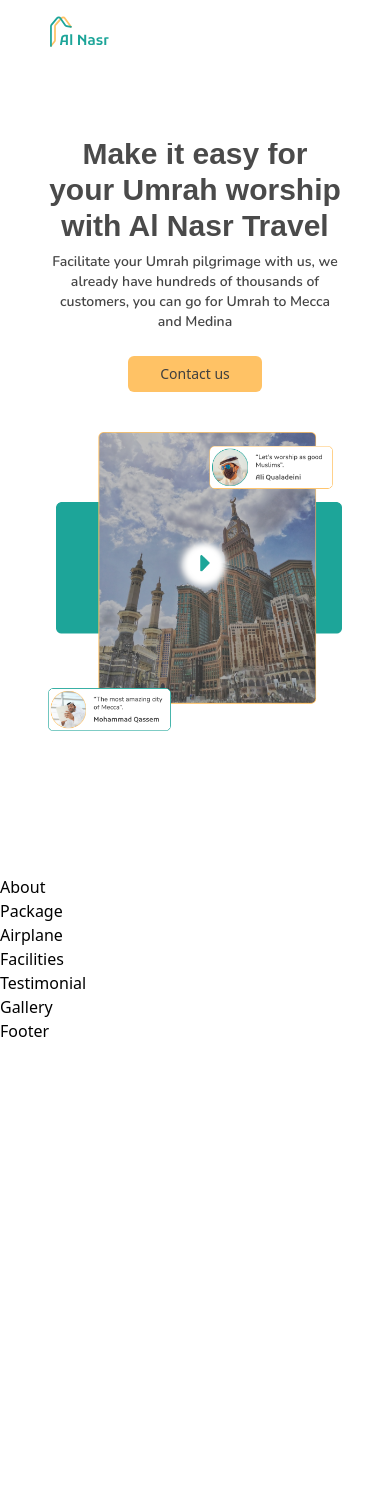
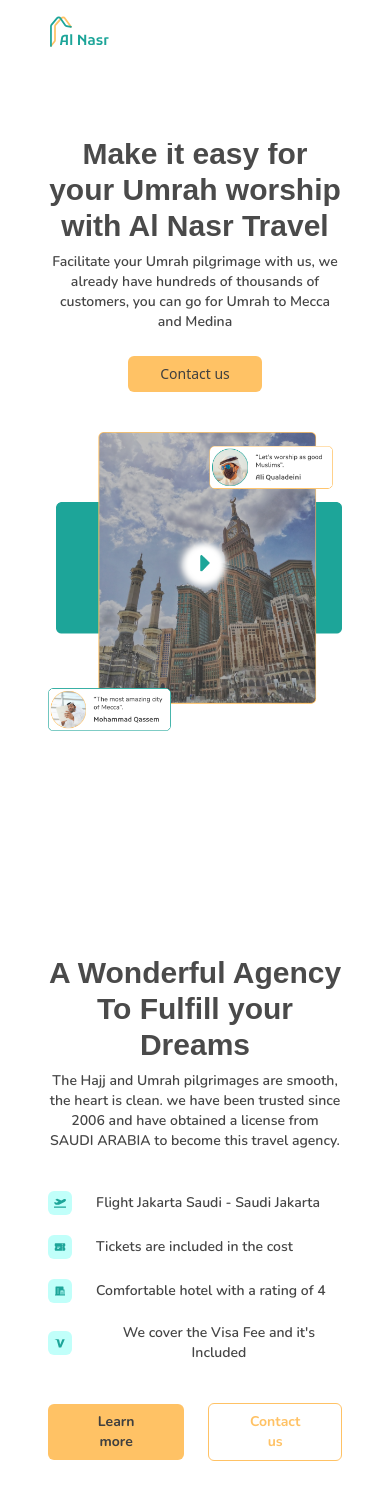
Before and after one commit to riskiarihidayat/alnasr-landing-page, a React (Vite) app: page / in a window 390 px wide. Shown: the top 1499 px of the page. Before the commit the page ends 1043 px from the top, so only its background shows below. Built offline with nearby package versions, Linux system fonts and the light colour scheme; some icons are missing; a web font is replaced by a local one.

Commit message:
feature/add packages page

```diff
--- a/src/components/Navbar.jsx
+++ b/src/components/Navbar.jsx
@@ -19,7 +19,7 @@
           <li><a href="#gallery" className='nav-links'>Gallery</a></li>
         </ul>
         <div className='hidden md:flex'>
-          <a href="#" className='py-4 px-9 bg-yellow rounded-md text-dark-grey-text md:text-xls'>Contact us</a>
+          <a href="#" className='py-4 px-10 bg-yellow rounded-md text-dark-grey-text md:text-xls'>Contact us</a>
         </div>
         <div onClick={() => setisOpen(!isOpen)} className='md:hidden'>
         {
--- /dev/null
+++ b/src/components/PackageCard.jsx
@@ -0,0 +1,27 @@
+import React from 'react'
+
+const PackageCard = ({ img, type, typeDes, title, price, service1, service2, service3, service4, service5 }) => {
+  return (
+    <div className='py-5 pl-4 md:py-7 md:pl-7 rounded-md bg-white-bg shadow-3xl'>
+      <img src={img} alt="Umrah" className='mb-4 pr-7 w-[311px]' />
+      <div className='text-start'>
+        <div className='flex justify-between items-center mb-5'>
+          <p className='font-nunito text-yellow text-sm md:text-xl'>{type}</p>
+          <p className='font-nunito font-bold text-base text-light-grey-text py-[10px] px-[30px] rounded-l-full bg-light-grey'>{typeDes}</p>
+        </div>
+        <h3 className='section-title text-base mb-2'>{title}</h3>
+        <p className='section-title text-xl mb-5'>{price}</p>
+        <ul className='flex items-center gap-5 mb-10'>
+          <li className='about-icon text-xl'>{service1}</li>
+          <li className='about-icon text-xl'>{service2}</li>
+          <li className='about-icon text-xl'>{service3}</li>
+          <li className='about-icon text-xl'>{service4}</li>
+          <li className='about-icon text-xl'>{service5}</li>
+        </ul>
+        <a href="#" className='py-2 px-8 md:py-4 md:px-10 border-yellow border-[1px] rounded-md font-nunito font-semibold text-yellow text-sm md:text-xl'>View Detail</a>
+      </div>
+    </div>
+  )
+}
+
+export default PackageCard
--- a/src/containers/About.jsx
+++ b/src/containers/About.jsx
@@ -1,8 +1,45 @@
 import React from 'react'
+
+import about from './../assets/about.png'
+import { FaPlaneDeparture } from 'react-icons/fa'
+import { HiTicket } from 'react-icons/hi2'
+import { RiHotelFill } from 'react-icons/ri'
+import { GrVisa } from 'react-icons/gr'
 
 const About = () => {
   return (
-    <div>About</div>
+    <section id='about' className='section-padding pt-20 md:pt-32 w-full md:flex md:items-center md:gap-11 mb-40 md:mb-52'>
+      <div className='md:flex-1 md:order-2 flex flex-col justify-center items-center md:items-start text-center md:text-start mb-10'>
+        <h1 className='section-title mb-2 md:mb-4 md:leading-[140%]'>A Wonderful Agency To Fulfill your Dreams</h1>
+        <p className='section-description mb-10 md:mb-6'>The Hajj and Umrah pilgrimages are smooth, the heart is clean. we have been trusted since 2006 and have obtained a license from SAUDI ARABIA to become this travel agency.</p>
+        <ul className='flex flex-col gap-5 items-start mb-10'>
+          {/* nambahin list di about */}
+          <li className='flex items-center gap-6'>
+            <FaPlaneDeparture className='about-icon' />
+            <p className='section-description'>Flight Jakarta Saudi - Saudi Jakarta</p>
+          </li>
+          <li className='flex items-center gap-6'>
+            <HiTicket className='about-icon' />
+            <p className='section-description'>Tickets are included in the cost</p>
+          </li>
+          <li className='flex items-center gap-6'>
+            <RiHotelFill className='about-icon' />
+            <p className='section-description'>Comfortable hotel with a rating of 4</p>
+          </li>
+          <li className='flex items-center gap-6'>
+            <GrVisa className='about-icon' />
+            <p className='section-description'>We cover the Visa Fee and it's Included</p>
+          </li>
+        </ul>
+        <div className='flex items-center gap-6 md:gap-10'>
+          <a href="#" className='py-2 px-8 md:py-4 md:px-10 bg-yellow rounded-md font-nunito font-bold text-dark-grey-text text-sm md:text-xl'>Learn more</a>
+          <a href="#" className='py-2 px-8 md:py-4 md:px-10 border-yellow border-[1px] rounded-md font-nunito font-bold text-yellow text-sm md:text-xl'>Contact us</a>
+        </div>
+      </div>
+      <div className='md:flex-1 md:order-1 md:flex md:justify-end text-center'>
+        <img src={about} alt="Alnsar" className='w-[548px]' />
+      </div>
+    </section>
   )
 }
 
--- a/src/containers/Hero.jsx
+++ b/src/containers/Hero.jsx
@@ -11,12 +11,11 @@
         </div>
         <h1 className='section-title mb-2 md:mb-4 md:leading-[140%]'>Make it easy for your Umrah worship with Al Nasr Travel</h1>
         <p className='section-description mb-6 md:mb-6'>Facilitate your Umrah pilgrimage with us, we already have hundreds of thousands of customers, you can go for Umrah to Mecca and Medina</p>
-        <a href="#" className='py-2 px-8 bg-yellow rounded-md text-dark-grey-text text-sm md:text-xl'>Contact us</a>
+        <a href="#" className='py-2 px-8 md:py-4 md:px-10 bg-yellow rounded-md text-dark-grey-text text-sm md:text-xl'>Contact us</a>
       </div>
       <div className='md:flex-1 md:flex md:justify-end text-center'>
         <img src={hero} alt="Abraj Al Bait Tower" className='w-[548px]' />
       </div>
-      {/* terusin bikin responsivenya */}
     </section>
   )
 }
--- a/src/containers/Package.jsx
+++ b/src/containers/Package.jsx
@@ -1,8 +1,83 @@
 import React from 'react'
+
+import PackageCard from '../components/PackageCard'
+import package1 from './../assets/package-1.png'
+import package2 from './../assets/package-2.png'
+import package3 from './../assets/package-3.png'
+import { FaPlaneDeparture } from 'react-icons/fa'
+import { HiTicket } from 'react-icons/hi2'
+import { RiHotelFill } from 'react-icons/ri'
+import { GrVisa } from 'react-icons/gr'
+import { MdFastfood } from 'react-icons/md'
 
 const Package = () => {
   return (
-    <div>Package</div>
+    <section id='package' className='section-padding'>
+      <div className='mb-10 md:mb-[72px] md:px-40 text-center'>
+        <h1 className='section-title leading-[140%]'>Al Nasr Special Umrah and Hajj Packages</h1>
+        <p className='section-description md:px-20'>Choose your package according to your needs, guaranteed cheap and complete</p>
+      </div>
+      <div className='flex justify-center items-center gap-[78px] flex-wrap'>
+        <PackageCard
+          img={package1}
+          type='Bronze'
+          typeDes='Best Seller'
+          title='Al Nasr Special Umrah 9 Days'
+          price='$ 1,950/ person'
+          service1={<FaPlaneDeparture />}
+          service2={<HiTicket />}
+          service3={<RiHotelFill />}
+          service4={<GrVisa />}
+        />
+        <PackageCard
+          img={package2}
+          type='Silver'
+          typeDes='Special Seller'
+          title='Al Nasr Special Umrah 17 Days'
+          price='$ 2,750/ person'
+          service1={<FaPlaneDeparture />}
+          service2={<HiTicket />}
+          service3={<RiHotelFill />}
+          service4={<GrVisa />}
+        />
+        <PackageCard
+          img={package3}
+          type='Gold'
+          typeDes='Long Trip'
+          title='Al Nasr Special Umrah 25 Days'
+          price='$ 4,250/ person'
+          service1={<FaPlaneDeparture />}
+          service2={<HiTicket />}
+          service3={<RiHotelFill />}
+          service4={<GrVisa />}
+          service5={<MdFastfood />}
+        />
+        <PackageCard
+          img={package1}
+          type='Diamond'
+          typeDes='Best Seller'
+          title='Al Nasr Special Hajj 30 Days'
+          price='$ 20,000/ person'
+          service1={<FaPlaneDeparture />}
+          service2={<HiTicket />}
+          service3={<RiHotelFill />}
+          service4={<GrVisa />}
+          service5={<MdFastfood />}
+        />
+        <PackageCard
+          img={package2}
+          type='Platinum'
+          typeDes='Special Offering'
+          title='Al Nasr Special Hajj 30 Days'
+          price='$ 25,000/ person'
+          service1={<FaPlaneDeparture />}
+          service2={<HiTicket />}
+          service3={<RiHotelFill />}
+          service4={<GrVisa />}
+          service5={<MdFastfood />}
+        />
+      </div>
+    </section>
   )
 }
 
--- a/src/index.css
+++ b/src/index.css
@@ -28,4 +28,8 @@
   .nav-icon {
     @apply text-dark-grey-text text-base;
   }
+
+  .about-icon {
+    @apply text-2xl md:text-3xl text-light-grey-text bg-light-grey p-[6px] rounded-md;
+  }
 }
--- a/tailwind.config.js
+++ b/tailwind.config.js
@@ -15,9 +15,12 @@
         'description': '#454545',
         'light-grey-text': '#1DA599',
         'dark-grey-text': '#3F3F3F',
-        'bg': '#F3FFFE',
+        'white-bg': '#F3FFFE',
         'yellow': '#FFC265',
         'light-grey': '#C1FFFA',
+      },
+      boxShadow: {
+        '3xl': '0px 4px 20px 0px rgba(29, 165, 153, 0.15)',
       },
     },
   },
```
Also changed, not shown: src/assets/package-2.png (added).
